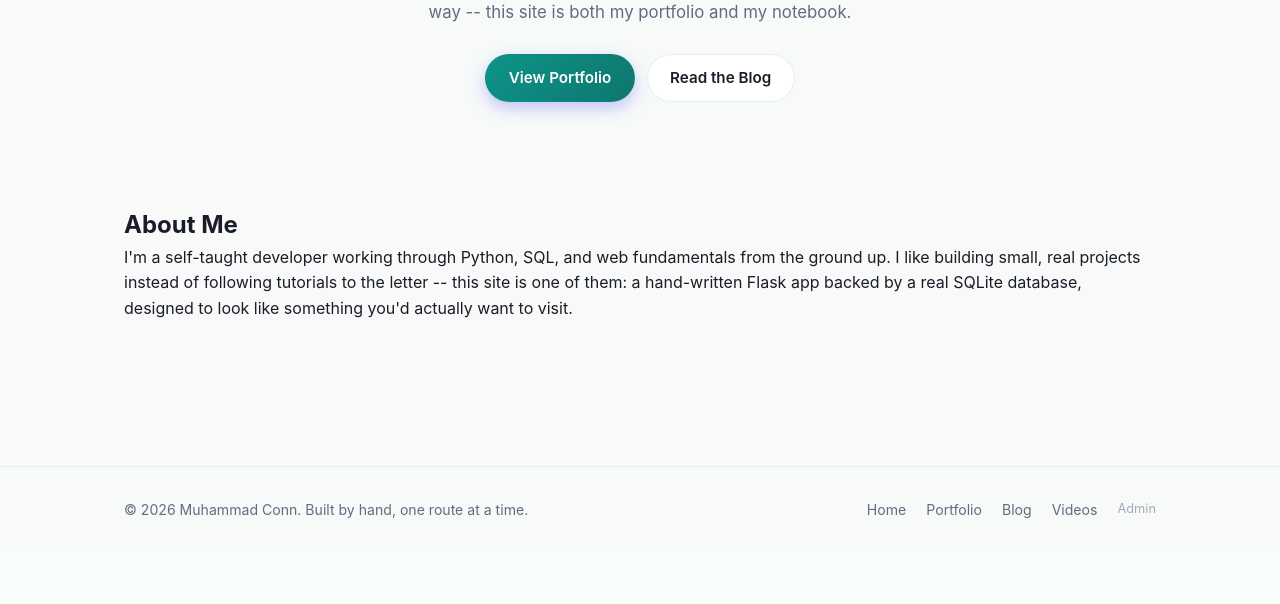
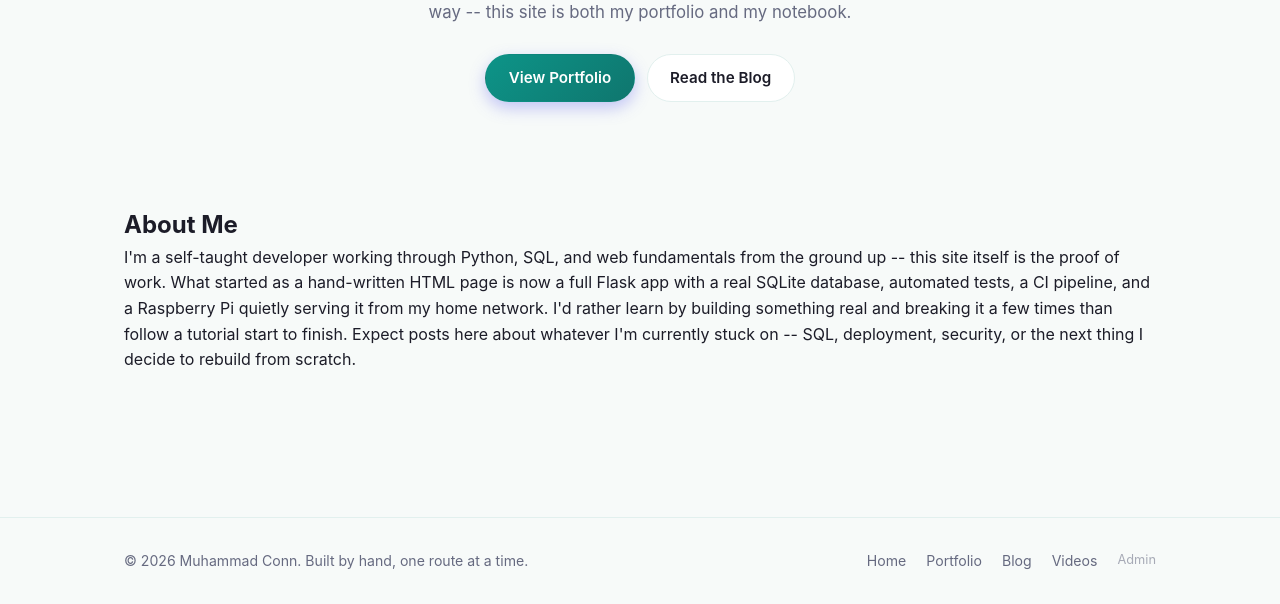
Before and after one commit to pycoder08/personal-website, a Flask app: page / in a window 1280 px wide. Shown: the part 391-995 px from the top of the page. Before the commit the page ends 909 px from the top, so only its background shows below. Run offline with Flask 3, Linux system fonts and the light colour scheme; data that the repository does not hold is empty.

Commit message:
Update About Me to reflect what this project actually became

```diff
--- a/templates/index.html
+++ b/templates/index.html
@@ -21,10 +21,14 @@
     <h2>About Me</h2>
     <p>
       I'm a self-taught developer working through Python, SQL, and web
-      fundamentals from the ground up. I like building small, real projects
-      instead of following tutorials to the letter -- this site is one of
-      them: a hand-written Flask app backed by a real SQLite database,
-      designed to look like something you'd actually want to visit.
+      fundamentals from the ground up -- this site itself is the proof of
+      work. What started as a hand-written HTML page is now a full Flask
+      app with a real SQLite database, automated tests, a CI pipeline, and
+      a Raspberry Pi quietly serving it from my home network. I'd rather
+      learn by building something real and breaking it a few times than
+      follow a tutorial start to finish. Expect posts here about whatever
+      I'm currently stuck on -- SQL, deployment, security, or the next
+      thing I decide to rebuild from scratch.
     </p>
   </section>
 
```
